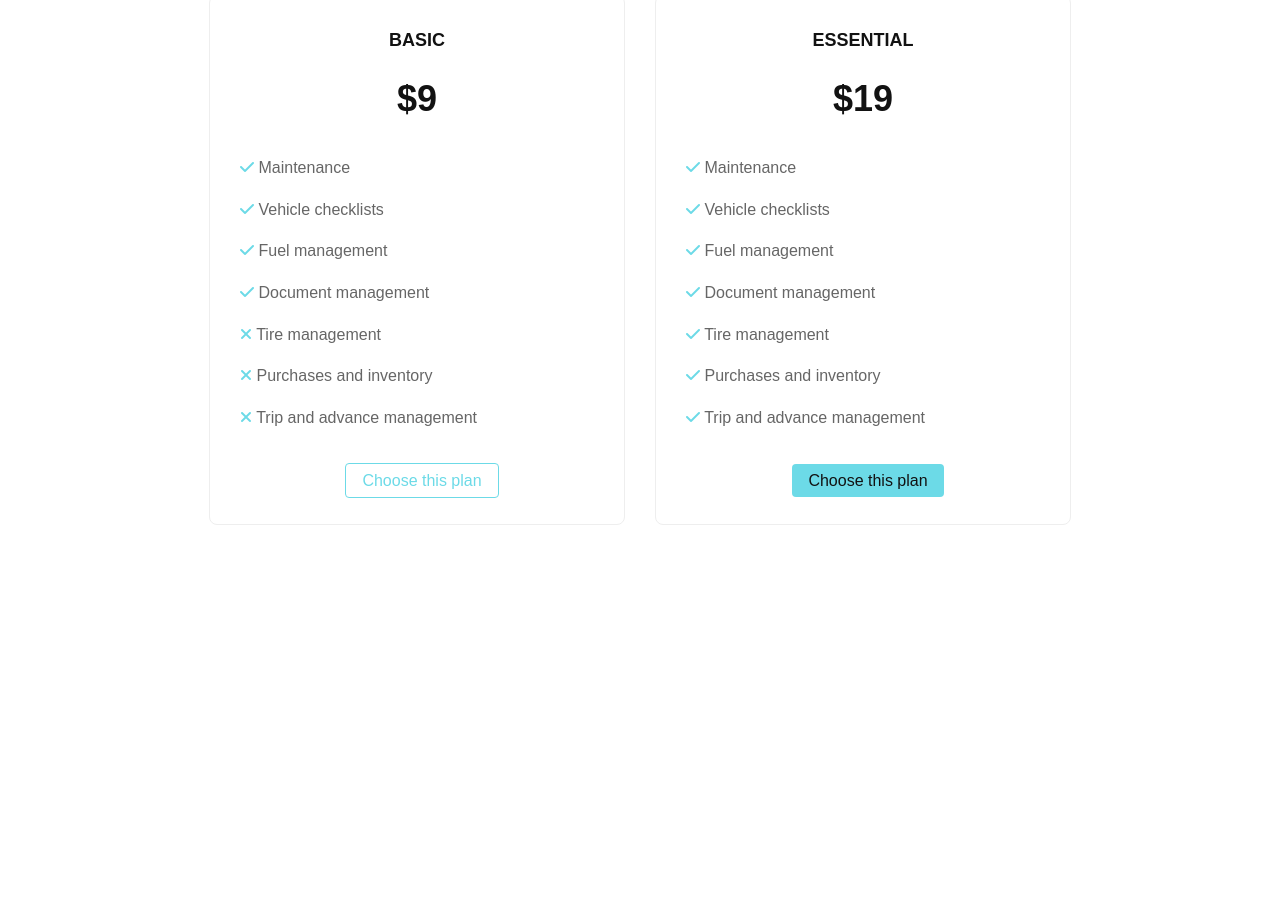
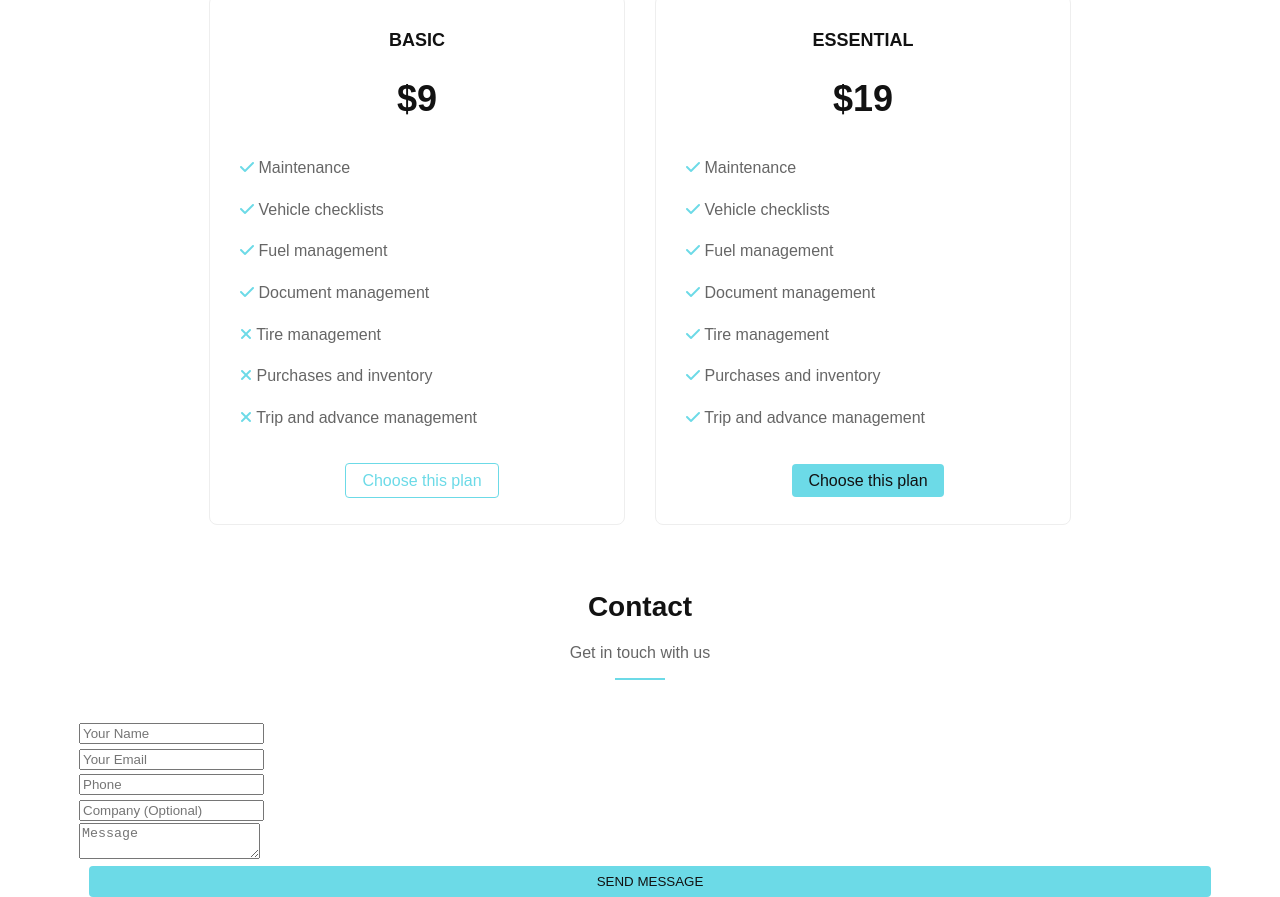
Before and after one commit to 1ASI0730-2510-4370-G3-Flota365/VSC-Visionaries-Landing-Page, a website built with Vite: page VSC-Visionaries-LandingPage/index.html in a window 1280 px wide. Shown: the part 4600-5497 px from the top of the page. Before the commit the page ends 5185 px from the top, so only its background shows below. Built offline with nearby package versions, Linux system fonts and the light colour scheme.

Commit message:
feat(benefits): add Contact Section

```diff
--- a/VSC-Visionaries-LandingPage/index.html
+++ b/VSC-Visionaries-LandingPage/index.html
@@ -272,5 +272,33 @@
             </div>
         </div>
     </section>
+
+     <!-- Contact Section -->
+    <section class="contact" id="contact">
+        <div class="container">
+            <div class="section-title">
+                <h2 data-i18n="contact.title">Contact</h2>
+                <p data-i18n="contact.subtitle">Get in touch with us</p>
+            </div>
+            <div class="contact-form">
+                <div class="form-group">
+                    <input type="text" class="form-control" placeholder="Your Name" data-i18n="contact.name">
+                </div>
+                <div class="form-group">
+                    <input type="email" class="form-control" placeholder="Your Email" data-i18n="contact.email">
+                </div>
+                <div class="form-group">
+                    <input type="text" class="form-control" placeholder="Phone" data-i18n="contact.phone">
+                </div>
+                <div class="form-group">
+                    <input type="text" class="form-control" placeholder="Company (Optional)" data-i18n="contact.company">
+                </div>
+                <div class="form-group">
+                    <textarea class="form-control" placeholder="Message" data-i18n="contact.message"></textarea>
+                </div>
+                <button class="btn btn-primary btn-block" data-i18n="contact.submit">SEND MESSAGE</button>
+            </div>
+        </div>
+    </section>
 </body>
 </html>
```
